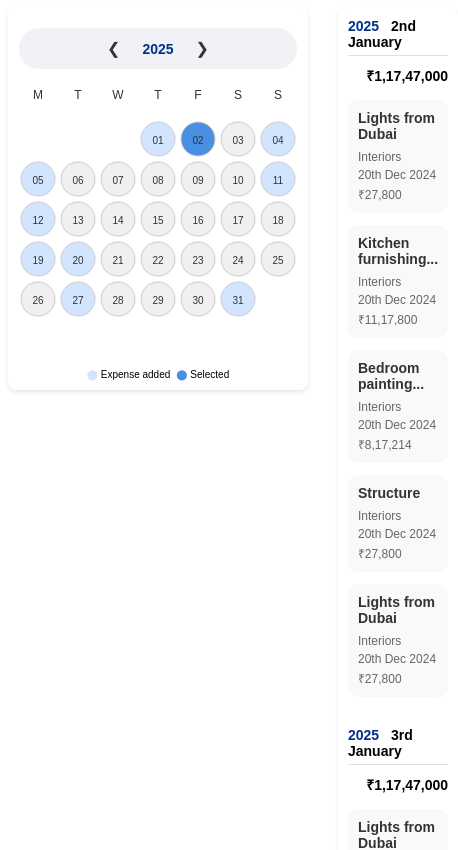
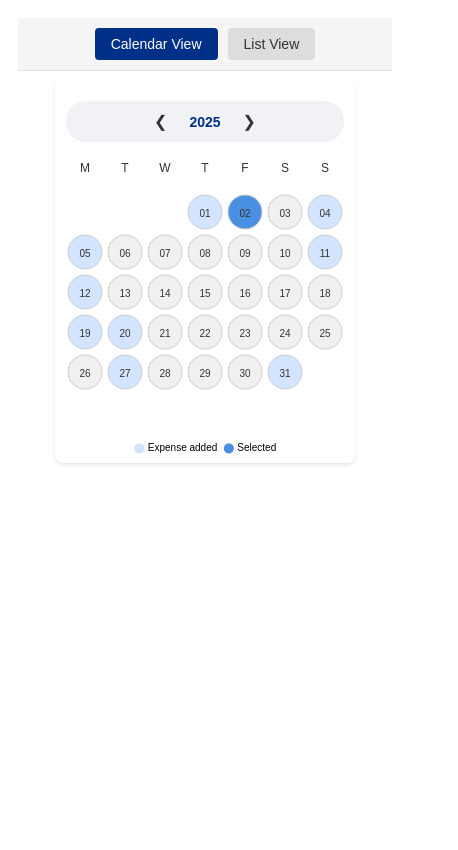
Before and after one commit to Mugdhashrivastava/tata-components, a React (Vite) app in the folder calendar-views/: page / in a window 390 px wide. Shown: the top 850 px of the page, 458 px wide, since content can reach past the window. Built offline with nearby package versions, Linux system fonts and the light colour scheme.

Commit message:
multiple tabs in mobile view

```diff
--- /dev/null
+++ b/calendar-views/src/App.css
@@ -0,0 +1,84 @@
+/* App.css */
+.app-container {
+    width: 100%;
+    max-width: 1200px;
+    margin: 0 auto;
+    padding: 10px;
+  }
+
+  /* Hide tab navigation by default (desktop view) */
+  .tab-nav {
+    display: none;
+  }
+
+  /* Hide desktop view in mobile, show mobile view */
+  .desktop-view {
+    display: none;
+  }
+
+  .mobile-view {
+    display: block;
+  }
+
+  /* Mobile view: Show tabs and one component at a time */
+  @media (max-width: 768px) {
+    .tab-nav {
+      display: flex;
+      justify-content: center;
+      gap: 10px;
+      padding: 10px;
+      background-color: #f5f5f5;
+      border-bottom: 1px solid #e0e0e0;
+    }
+
+    .tab {
+      padding: 8px 16px;
+      border: none;
+      background-color: #ddd;
+      cursor: pointer;
+      border-radius: 4px;
+      font-size: 14px;
+      font-weight: 500;
+      color: #333;
+    }
+
+    .tab-active {
+      padding: 8px 16px;
+      border: none;
+      background-color: #003087;
+      color: white;
+      cursor: pointer;
+      border-radius: 4px;
+      font-size: 14px;
+      font-weight: 500;
+    }
+
+    .desktop-view {
+      display: none;
+    }
+
+    .mobile-view {
+      display: block;
+    }
+
+    .component-container {
+      padding: 10px;
+    }
+  }
+
+  /* Desktop view: Show both components side by side */
+  @media (min-width: 769px) {
+    .desktop-view {
+      display: flex;
+      gap: 30px;
+      align-items: flex-start;
+    }
+
+    .mobile-view {
+      display: none;
+    }
+
+    .tab-nav {
+      display: none;
+    }
+  }
--- a/calendar-views/src/App.jsx
+++ b/calendar-views/src/App.jsx
@@ -1,14 +1,41 @@
- import React from "react";
-import CalView from "./CalView";
+import React, { useState } from "react";
 import Calendar from "./Calendar";
 import ExpenseList from "./ExpenseList";
+import "./App.css";
 
 const App = () => {
+  const [activeTab, setActiveTab] = useState("calendar"); // Default tab is Calendar
+
   return (
-   <div style={{ display: "flex", gap: "30px", alignItems: "flex-start" }}>
+    <div className="app-container">
+      {/* Tab navigation - visible only in mobile view via CSS */}
+      <div className="tab-nav">
+        <button
+          className={activeTab === "calendar" ? "tab-active" : "tab"}
+          onClick={() => setActiveTab("calendar")}
+        >
+          Calendar View
+        </button>
+        <button
+          className={activeTab === "list" ? "tab-active" : "tab"}
+          onClick={() => setActiveTab("list")}
+        >
+          List View
+        </button>
+      </div>
+
+      {/* Component display */}
+      <div className="component-container">
+        {/* Mobile view: Show one component based on active tab */}
+        <div className="mobile-view">
+          {activeTab === "calendar" ? <Calendar /> : <ExpenseList />}
+        </div>
+        {/* Desktop view: Show both components */}
+        <div className="desktop-view">
           <Calendar />
           <ExpenseList />
-{/* <CalView /> */}
+        </div>
+      </div>
     </div>
   );
 };
--- a/calendar-views/src/CalView.css
+++ /dev/null
@@ -1,159 +0,0 @@
-.cal-view-container {
-  display: flex;
-  flex-direction: row;
-  gap: 20px;
-  padding: 20px;
-  font-family: Arial, sans-serif;
-  background: #f5f5f5;
-  border-radius: 8px;
-  box-shadow: 0 2px 4px rgba(0, 0, 0, 0.1);
-  max-width: 1200px;
-  margin: 0 auto;
-}
-
-/* Calendar Section */
-.calendar-section {
-  flex: 1;
-  display: flex;
-  flex-direction: column;
-  align-items: center;
-  background: #fff;
-  padding: 20px;
-  border-radius: 8px;
-}
-
-.year-selector {
-  display: flex;
-  justify-content: center;
-  align-items: center;
-  margin: 10px 0;
-  background-color: #f0f2f5;
-  padding: 10px;
-  border-radius: 20px;
-  width: 60%;
-}
-
-.year-selector button {
-  background: none;
-  border: none;
-  font-size: 18px;
-  cursor: pointer;
-  color: #333;
-}
-
-.year-selector span {
-  font-size: 18px;
-  font-weight: bold;
-  color: #003087;
-  margin: 0 15px;
-}
-
-.day-label {
-  font-size: 14px;
-  fill: #333;
-}
-
-.day circle {
-  stroke: #ccc;
-  stroke-width: 1;
-  fill: #f0f0f0;
-  cursor: pointer;
-}
-
-.day circle.expense {
-  fill: #d3e4ff;
-}
-
-.day circle.selected {
-  fill: #4a90e2;
-}
-
-.day text {
-  font-size: 12px;
-  fill: #333;
-}
-
-.legend {
-  margin-top: 10px;
-  display: flex;
-  gap: 10px;
-}
-
-.expense-legend::before {
-  content: "⬤ ";
-  color: #d3e4ff;
-}
-
-.selected-legend::before {
-  content: "⬤ ";
-  color: #4a90e2;
-}
-
-.expense-legend,
-.selected-legend {
-  font-size: 12px;
-}
-
-/* Expense List Section */
-.expense-list-section {
-  flex: 2;
-  background: #fff;
-  padding: 20px;
-  border-radius: 8px;
-}
-
-.expense-day {
-  margin-bottom: 30px;
-}
-
-.expense-date {
-  font-weight: bold;
-  font-size: 16px;
-  color: #003087;
-}
-
-.expense-date span {
-  margin-left: 8px;
-  color: #000;
-}
-
-.expense-total {
-  text-align: right;
-  font-size: 16px;
-  font-weight: bold;
-  color: #000;
-  margin-bottom: 10px;
-}
-
-.expense-item {
-  display: flex;
-  flex-direction: column;
-  background: #f8f9fb;
-  padding: 12px;
-  border-radius: 6px;
-  margin-bottom: 10px;
-}
-
-.expense-item-title {
-  font-weight: 600;
-  color: #333;
-}
-
-.expense-item-details {
-  display: flex;
-  justify-content: space-between;
-  font-size: 12px;
-  color: #666;
-  margin-top: 5px;
-}
-
-/* Responsive Adjustments */
-@media (max-width: 768px) {
-  .cal-view-container {
-    flex-direction: column;
-  }
-
-  .year-selector {
-    width: 80%;
-  }
-}
--- a/calendar-views/src/CalView.jsx
+++ /dev/null
@@ -1,161 +0,0 @@
-import React, { useEffect, useRef, useState } from "react";
-import * as d3 from "d3";
-import "./CalView.css";
-
-const expensesData = [
-  {
-    date: "2nd January",
-    day: 2, // Added day for filtering
-    year: 2025,
-    total: "₹1,17,47,000",
-    items: [
-      { title: "Lights from Dubai", category: "Interiors", amount: "₹27,800", date: "20th Dec 2024" },
-      { title: "Kitchen furnishing...", category: "Interiors", amount: "₹11,17,800", date: "20th Dec 2024" },
-      { title: "Bedroom painting...", category: "Interiors", amount: "₹8,17,214", date: "20th Dec 2024" },
-      { title: "Structure", category: "Interiors", amount: "₹27,800", date: "20th Dec 2024" },
-      { title: "Lights from Dubai", category: "Interiors", amount: "₹27,800", date: "20th Dec 2024" },
-    ],
-  },
-  {
-    date: "3rd January",
-    day: 3, // Added day for filtering
-    year: 2025,
-    total: "₹1,17,47,000",
-    items: [
-      { title: "Lights from Dubai", category: "Interiors", amount: "₹27,800", date: "20th Dec 2024" },
-      { title: "Kitchen furnishing...", category: "Interiors", amount: "₹11,17,800", date: "20th Dec 2024" },
-    ],
-  },
-];
-
-const CalView = () => {
-  const [selectedDate, setSelectedDate] = useState(2); // Default selected date
-  const [year, setYear] = useState(2025); // Dynamic year
-  const [expenseDates] = useState([1, 4, 5, 11, 12, 19, 20, 27, 31]); // Expense dates
-  const svgRef = useRef();
-
-  const month = 0; // January (0-based)
-  const firstDayOfMonth = new Date(year, month, 1);
-  const daysInMonth = new Date(year, month + 1, 0).getDate();
-  const startingDay = firstDayOfMonth.getDay();
-
-  const days = Array(startingDay)
-    .fill(null)
-    .concat(Array.from({ length: daysInMonth }, (_, i) => i + 1));
-
-  useEffect(() => {
-    const svg = d3.select(svgRef.current);
-    const width = 280;
-    const height = 280;
-    const cellSize = 35;
-
-    svg.attr("width", width).attr("height", height);
-    svg.selectAll("*").remove(); // Clear previous render
-
-    // Day Labels (Mon-Sun)
-    const dayLabels = ["M", "T", "W", "T", "F", "S", "S"];
-    svg
-      .selectAll(".day-label")
-      .data(dayLabels)
-      .enter()
-      .append("text")
-      .attr("x", (d, i) => i * cellSize + cellSize / 2)
-      .attr("y", 20)
-      .attr("text-anchor", "middle")
-      .attr("class", "day-label")
-      .text((d) => d);
-
-    // Calendar Grid
-    const cells = svg
-      .selectAll(".day")
-      .data(days)
-      .enter()
-      .append("g")
-      .attr("class", "day")
-      .attr("transform", (d, i) => {
-        const row = Math.floor(i / 7);
-        const col = i % 7;
-        return `translate(${col * cellSize}, ${row * cellSize + 40})`;
-      });
-
-    // Circles for Days
-    cells
-      .filter((d) => d !== null)
-      .append("circle")
-      .attr("cx", cellSize / 2)
-      .attr("cy", cellSize / 2)
-      .attr("r", cellSize / 2 - 4)
-      .attr("class", (d) =>
-        d === selectedDate
-          ? "selected"
-          : expenseDates.includes(d)
-          ? "expense"
-          : ""
-      )
-      .on("click", (_, d) => setSelectedDate(d));
-
-    // Day Numbers
-    cells
-      .filter((d) => d !== null)
-      .append("text")
-      .attr("x", cellSize / 2)
-      .attr("y", cellSize / 2 + 5)
-      .attr("text-anchor", "middle")
-      .attr("class", "day-text")
-      .text((d) => (d < 10 ? `0${d}` : d));
-  }, [selectedDate, expenseDates, days]);
-
-  const handlePrevYear = () => setYear(year - 1);
-  const handleNextYear = () => setYear(year + 1);
-
-  // Filter expenses based on selected date
-  const filteredExpenses = expensesData.filter(
-    (expense) => expense.day === selectedDate && expense.year === year
-  );
-
-  return (
-    <div className="cal-view-container">
-      {/* Calendar Section */}
-      <div className="calendar-section">
-        <div className="year-selector">
-          <button onClick={handlePrevYear}>❮</button>
-          <span>{year}</span>
-          <button onClick={handleNextYear}>❯</button>
-        </div>
-        <svg ref={svgRef}></svg>
-        <div className="legend">
-          <span className="expense-legend">Expense added</span>
-          <span className="selected-legend">Selected</span>
-        </div>
-      </div>
-
-      {/* Expense List Section */}
-      <div className="expense-list-section">
-        {filteredExpenses.length > 0 ? (
-          filteredExpenses.map((day, index) => (
-            <div key={index} className="expense-day">
-              <div className="expense-date">
-                {day.year} <span>{day.date}</span>
-              </div>
-              <div className="expense-total">{day.total}</div>
-              {day.items.map((item, idx) => (
-                <div key={idx} className="expense-item">
-                  <div className="expense-item-title">{item.title}</div>
-                  <div className="expense-item-details">
-                    <span>{item.category}</span>
-                    <span>{item.date}</span>
-                    <span>{item.amount}</span>
-                  </div>
-                </div>
-              ))}
-            </div>
-          ))
-        ) : (
-          <p>No expenses for this date.</p>
-        )}
-      </div>
-    </div>
-  );
-};
-
-export default CalView;
```
Lines whose indentation alone changed are shown as unchanged.
